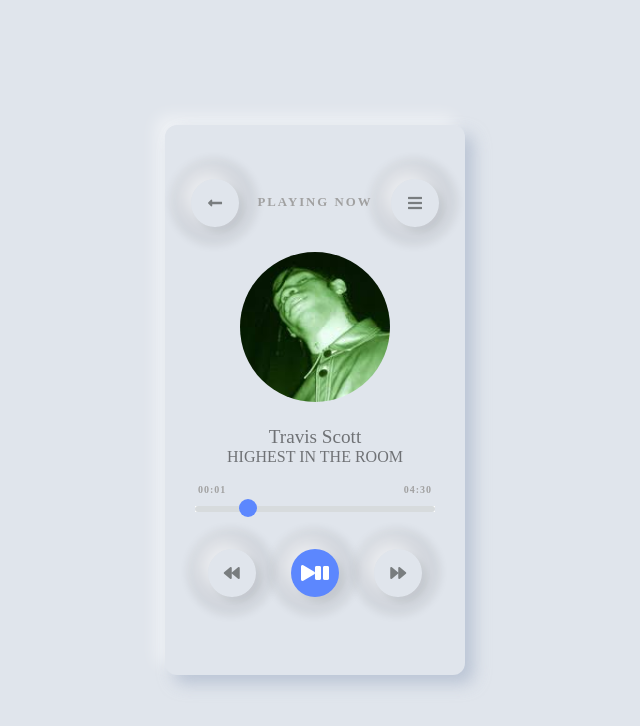
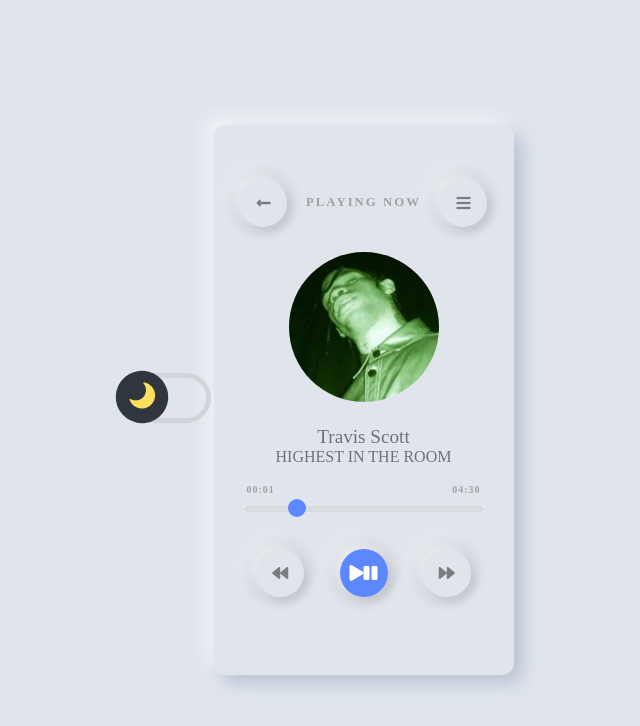
Before and after one commit to silversurferbeats/reproductor, a plain HTML site: page index.html in a window 1280 px wide. Shown: the whole page, without its empty margins (325-965 px from the left). Drawn offline with Linux system fonts and the light colour scheme.

Commit message:
cuarto commit

```diff
--- a/index.html
+++ b/index.html
@@ -12,7 +12,14 @@
     <title>REPRODUCTOR</title>
 </head>
 <body>
+
     <div class="container">
+
+        <!--BOTON DARK-MODE  -->
+        <div class="switch">
+            <input type="checkbox" id="night">
+        </div>
+
         <div class="player">
             <!--ENCABEZADO-->
             <div class="player__controls">
--- a/script.js
+++ b/script.js
@@ -12,3 +12,13 @@ playPause.addEventListener('click', () => {
         playPause.querySelector('.play-btn').classList.toggle('hide');
     }
 });
+
+
+/******DARK MODE */
+
+const body = document.querySelector(".container");
+const mode = document.querySelector("#night");
+
+mode.addEventListener("change", () => {
+  body.classList.toggle("nightMode");
+});
--- a/style.css
+++ b/style.css
@@ -46,7 +46,7 @@ img {
     display: flex;
     justify-content: center;
     align-items: center ;
-    box-shadow: -8px -8px 20px #fff9, -1px -1px 8px 20px #0001, 5px 5px 6px #0001;
+    box-shadow: -8px -8px 20px #fff9, -1px -1px 8px 10px #0001, 5px 5px 6px #0001;
     color: var(--gray);
 }
 .player__btn:active {
@@ -138,3 +138,56 @@ img {
 .hiden {
     display: none;
 }
+
+/*ESTILOS DARK-MODE*/
+
+.nightMode {
+    transition: 0.4s all ease-in;
+    background: #0d1117;
+  }
+  .switch {
+    position: relative;
+  }
+  input[type="checkbox"] {
+    width: 90px;
+    height: 50px;
+    background: transparent;
+    -webkit-appearance: none;
+    outline: none;
+    border-radius: 99999px;
+    border: 5px solid #d1d5da;
+  }
+  input[type="checkbox"]:checked {
+    transition: 0.4s all ease-in;
+    border-color: #3a1d6d;
+    background: #271052;
+  }
+  input[type="checkbox"]::before {
+    content: "\f186";
+    font-family: "Font Awesome 5 Free";
+    font-weight: 900;
+    font-size: 25px;
+    display: flex;
+    justify-content: center;
+    align-items: center;
+    position: absolute;
+    top: 2px;
+    left: 0;
+    width: 50px;
+    height: 50px;
+    background: #2f363d;
+    border-radius: 50%;
+    transform: scale(-1.05) rotate(60deg);
+    color: #ffdf5d;
+    transition: all 0.4s linear;
+  }
+  input[type="checkbox"]:checked:before {
+    left: 50px;
+    color: #f8e3a1;
+    background: #6e40c9;
+  }
+
+  .nightMode {
+    transition: 0.4s all ease-in;
+    background: #0d1117;
+  }
```
